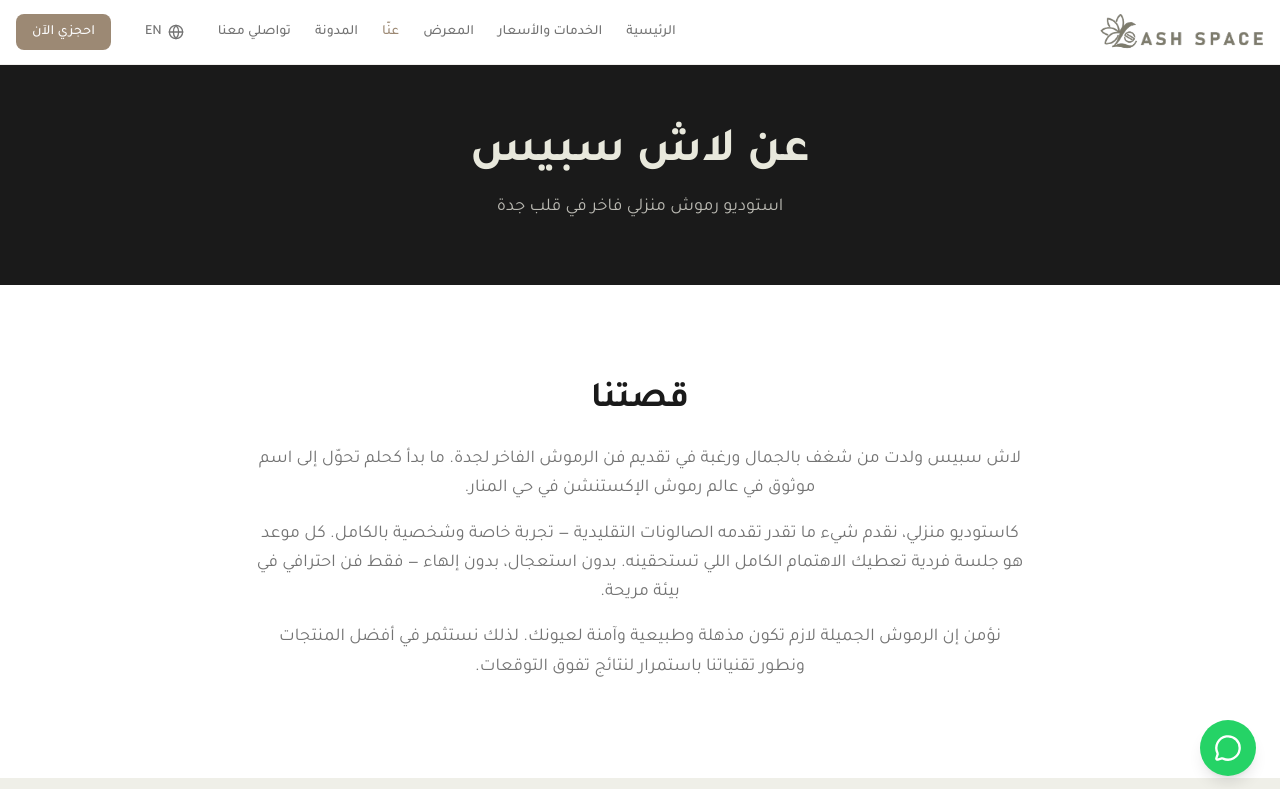
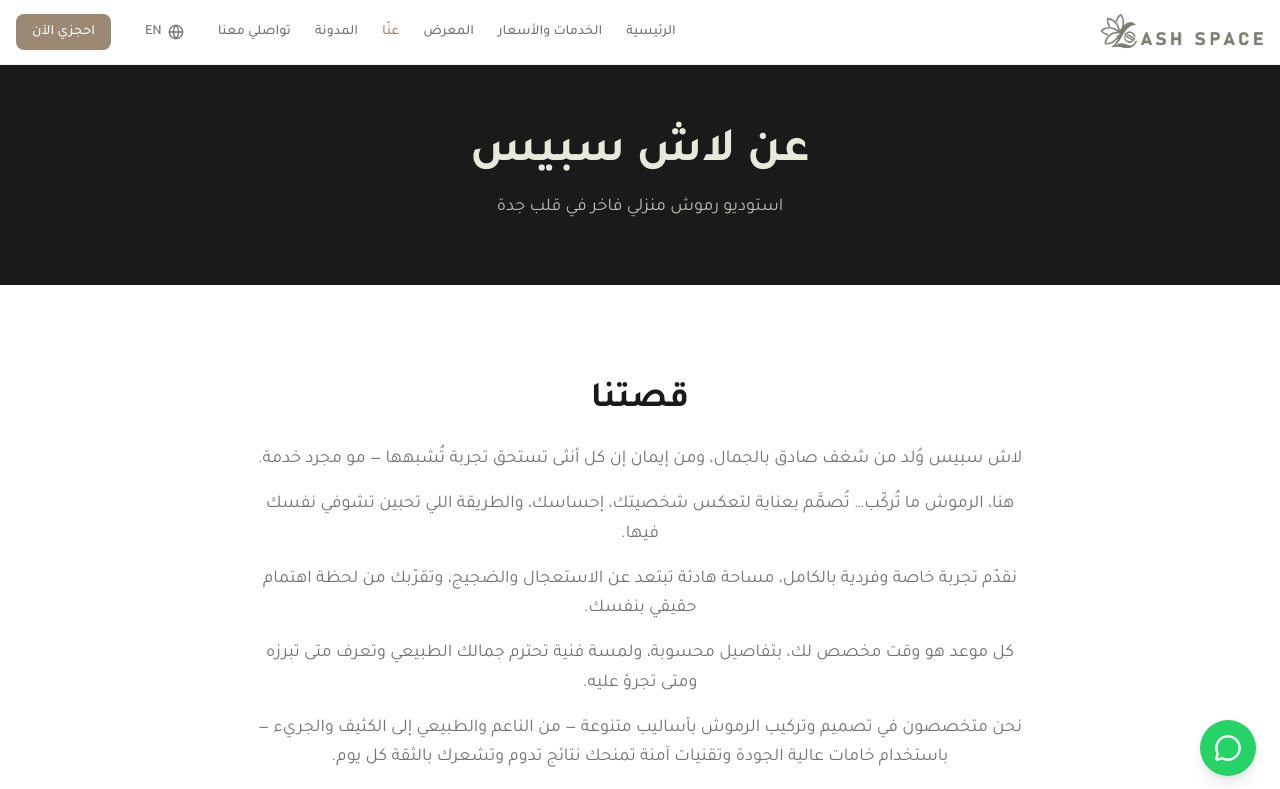
Before and after one commit to mghassanj/lash-space, a Next.js app: page /about in a window 1280 px wide. Shown: the top 789 px of the page. Built offline with nearby package versions, Linux system fonts and the light colour scheme; a web font is replaced by a local one.

Commit message:
feat: add detailed About Us section on homepage + update About page with brand story

```diff
--- a/src/app/(public)/about/page.tsx
+++ b/src/app/(public)/about/page.tsx
@@ -79,15 +79,21 @@ export default function AboutPage() {
           <div className="space-y-4 text-lg leading-relaxed text-muted-foreground">
             {ar ? (
               <>
-                <p>لاش سبيس ولدت من شغف بالجمال ورغبة في تقديم فن الرموش الفاخر لجدة. ما بدأ كحلم تحوّل إلى اسم موثوق في عالم رموش الإكستنشن في حي المنار.</p>
-                <p>كاستوديو منزلي، نقدم شيء ما تقدر تقدمه الصالونات التقليدية — تجربة خاصة وشخصية بالكامل. كل موعد هو جلسة فردية تعطيك الاهتمام الكامل اللي تستحقينه. بدون استعجال، بدون إلهاء — فقط فن احترافي في بيئة مريحة.</p>
-                <p>نؤمن إن الرموش الجميلة لازم تكون مذهلة وطبيعية وآمنة لعيونك. لذلك نستثمر في أفضل المنتجات ونطور تقنياتنا باستمرار لنتائج تفوق التوقعات.</p>
+                <p>لاش سبيس وُلد من شغف صادق بالجمال، ومن إيمان إن كل أنثى تستحق تجربة تُشبهها — مو مجرد خدمة.</p>
+                <p>هنا، الرموش ما تُركّب… تُصمَّم بعناية لتعكس شخصيتك، إحساسك، والطريقة اللي تحبين تشوفي نفسك فيها.</p>
+                <p>نقدّم تجربة خاصة وفردية بالكامل، مساحة هادئة تبتعد عن الاستعجال والضجيج، وتقرّبك من لحظة اهتمام حقيقي بنفسك.</p>
+                <p>كل موعد هو وقت مخصص لك، بتفاصيل محسوبة، ولمسة فنية تحترم جمالك الطبيعي وتعرف متى تبرزه ومتى تجرؤ عليه.</p>
+                <p>نحن متخصصون في تصميم وتركيب الرموش بأساليب متنوعة — من الناعم والطبيعي إلى الكثيف والجريء — باستخدام خامات عالية الجودة وتقنيات آمنة تمنحك نتائج تدوم وتشعرك بالثقة كل يوم.</p>
+                <p className="text-[#9C8974] font-medium italic">في لاش سبيس، نؤمن إن الجمال مو شكل واحد، وإن الرموش الحلوة هي اللي تخليك تحبين انعكاسك في المرآة أكثر. وهذا هو وعدنا في كل جلسة.</p>
               </>
             ) : (
               <>
-                <p>Lash Space was born from a passion for beauty and a desire to bring premium lash artistry to Jeddah. What started as a dream has grown into a trusted name for eyelash extensions in the Al-Manar neighborhood.</p>
-                <p>As a home-based studio, we offer something that traditional salons can&apos;t — a truly private, personalized experience. Every appointment is one-on-one, giving you the undivided attention you deserve.</p>
-                <p>We believe that beautiful lashes shouldn&apos;t just look amazing — they should feel natural and be safe for your eyes. That&apos;s why we invest in the best products and continuously develop our techniques.</p>
+                <p>Lash Space was born from a genuine passion for beauty, and from a belief that every woman deserves an experience that reflects who she is — not just a service.</p>
+                <p>Here, lashes aren&apos;t just applied… they&apos;re carefully designed to reflect your personality, your essence, and the way you love to see yourself.</p>
+                <p>We offer a fully private, one-on-one experience — a calm space away from the rush and noise, bringing you closer to a moment of genuine self-care.</p>
+                <p>Every appointment is time dedicated to you, with calculated details and an artistic touch that respects your natural beauty and knows when to enhance it and when to be bold.</p>
+                <p>We specialize in designing and applying lashes in diverse styles — from soft and natural to full and bold — using high-quality materials and safe techniques that give you lasting results and confidence every day.</p>
+                <p className="text-[#9C8974] font-medium italic">At Lash Space, we believe beauty isn&apos;t one-size-fits-all, and that beautiful lashes are the ones that make you love your reflection even more. That&apos;s our promise in every session.</p>
               </>
             )}
           </div>
--- a/src/app/(public)/page.tsx
+++ b/src/app/(public)/page.tsx
@@ -309,6 +309,41 @@ export default function HomePage() {
       {/* Instagram Feed */}
       <InstagramFeed />
 
+      {/* About Us — Detailed */}
+      <Section className="bg-[#E8E8DC]/30">
+        <div className="mx-auto max-w-3xl text-center">
+          <h2 className="mb-8 font-serif text-4xl font-bold text-[#1A1A1A]">
+            {locale === "ar" ? "عنّا" : "About Us"}
+          </h2>
+          <div className="space-y-6 text-lg leading-relaxed text-muted-foreground">
+            {locale === "ar" ? (
+              <>
+                <p>لاش سبيس وُلد من شغف صادق بالجمال، ومن إيمان إن كل أنثى تستحق تجربة تُشبهها — مو مجرد خدمة.</p>
+                <p>هنا، الرموش ما تُركّب… تُصمَّم بعناية لتعكس شخصيتك، إحساسك، والطريقة اللي تحبين تشوفي نفسك فيها.</p>
+                <p>نقدّم تجربة خاصة وفردية بالكامل، مساحة هادئة تبتعد عن الاستعجال والضجيج، وتقرّبك من لحظة اهتمام حقيقي بنفسك.</p>
+                <p>كل موعد هو وقت مخصص لك، بتفاصيل محسوبة، ولمسة فنية تحترم جمالك الطبيعي وتعرف متى تبرزه ومتى تجرؤ عليه.</p>
+                <p>نحن متخصصون في تصميم وتركيب الرموش بأساليب متنوعة — من الناعم والطبيعي إلى الكثيف والجريء — باستخدام خامات عالية الجودة وتقنيات آمنة تمنحك نتائج تدوم وتشعرك بالثقة كل يوم.</p>
+                <p className="text-[#9C8974] font-medium italic">في لاش سبيس، نؤمن إن الجمال مو شكل واحد، وإن الرموش الحلوة هي اللي تخليك تحبين انعكاسك في المرآة أكثر. وهذا هو وعدنا في كل جلسة.</p>
+              </>
+            ) : (
+              <>
+                <p>Lash Space was born from a genuine passion for beauty, and from a belief that every woman deserves an experience that reflects who she is — not just a service.</p>
+                <p>Here, lashes aren&apos;t just applied… they&apos;re carefully designed to reflect your personality, your essence, and the way you love to see yourself.</p>
+                <p>We offer a fully private, one-on-one experience — a calm space away from the rush and noise, bringing you closer to a moment of genuine self-care.</p>
+                <p>Every appointment is time dedicated to you, with calculated details and an artistic touch that respects your natural beauty and knows when to enhance it and when to be bold.</p>
+                <p>We specialize in designing and applying lashes in diverse styles — from soft and natural to full and bold — using high-quality materials and safe techniques that give you lasting results and confidence every day.</p>
+                <p className="text-[#9C8974] font-medium italic">At Lash Space, we believe beauty isn&apos;t one-size-fits-all, and that beautiful lashes are the ones that make you love your reflection even more. That&apos;s our promise in every session.</p>
+              </>
+            )}
+          </div>
+          <div className="mt-8">
+            <Link href="/about" className="text-[#9C8974] font-medium hover:text-[#7A6B5A] underline underline-offset-4">
+              {locale === "ar" ? "اقرأي المزيد عنّا ←" : "Read more about us →"}
+            </Link>
+          </div>
+        </div>
+      </Section>
+
       {/* CTA Banner */}
       <Section className="bg-[#1A1A1A] text-white">
         <div className="text-center">
```
